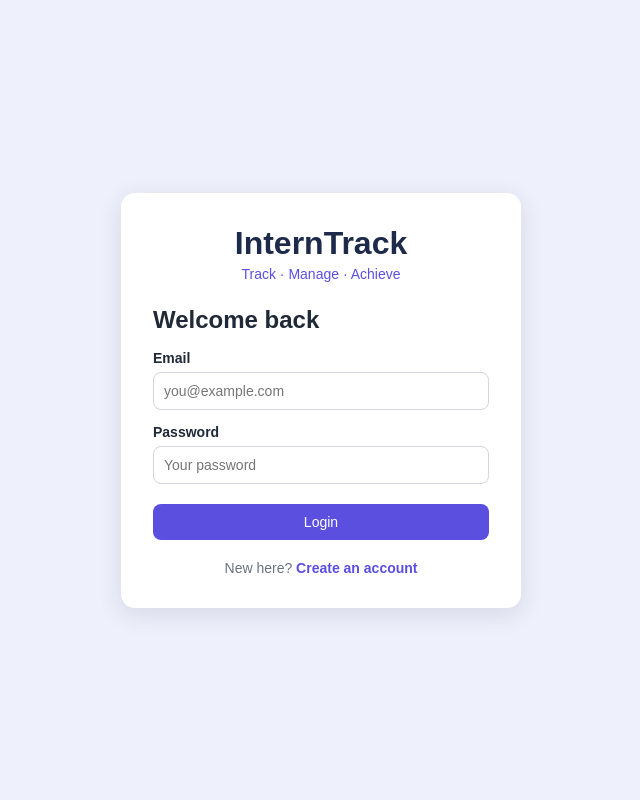
After one commit to HASIN-2007/InternTrack, a Flask app: page /login in a window 1280 px wide. The commit adds this page. Shown: the whole page, without its empty margins (319-959 px from the left). Run offline with Flask 3, Linux system fonts and the light colour scheme.

Commit message:
Protect routes with login and make applications private per user

```diff
--- a/app.py
+++ b/app.py
@@ -1,15 +1,28 @@
 import csv
 import io
+import os
 import sqlite3
-from flask import Flask, render_template, request, redirect, abort, Response
+from flask import (Flask, render_template, request, redirect, abort,
+                   Response, session)
+from werkzeug.security import generate_password_hash, check_password_hash
 
 app = Flask(__name__)
+app.secret_key = os.environ.get("SECRET_KEY", "dev-secret-key-change-me")
 
 DATABASE = "database.db"
 
 
 def init_db():
     conn = sqlite3.connect(DATABASE)
+    conn.execute("""
+        CREATE TABLE IF NOT EXISTS users (
+            id INTEGER PRIMARY KEY AUTOINCREMENT,
+            full_name TEXT NOT NULL,
+            email TEXT NOT NULL UNIQUE,
+            password_hash TEXT NOT NULL,
+            created_at TEXT DEFAULT CURRENT_TIMESTAMP
+        )
+    """)
     conn.execute("""
         CREATE TABLE IF NOT EXISTS applications (
             id INTEGER PRIMARY KEY AUTOINCREMENT,
@@ -22,23 +35,111 @@ def init_db():
             application_status TEXT NOT NULL DEFAULT 'Applied',
             job_link TEXT,
             notes TEXT,
-            created_at TEXT DEFAULT CURRENT_TIMESTAMP
+            created_at TEXT DEFAULT CURRENT_TIMESTAMP,
+            user_id INTEGER
         )
     """)
+
+    columns = [row[1] for row in conn.execute("PRAGMA table_info(applications)")]
+    if "user_id" not in columns:
+        conn.execute("ALTER TABLE applications ADD COLUMN user_id INTEGER")
+
     conn.commit()
     conn.close()
 
 
+@app.route("/register", methods=["GET", "POST"])
+def register():
+    if "user_id" in session:
+        return redirect("/")
+
+    error = None
+
+    if request.method == "POST":
+        full_name = request.form["full_name"].strip()
+        email = request.form["email"].strip().lower()
+        password = request.form["password"]
+        confirm_password = request.form["confirm_password"]
+
+        if full_name == "" or email == "" or password == "":
+            error = "All fields are required."
+        elif "@" not in email:
+            error = "Enter a valid email address."
+        elif len(password) < 6:
+            error = "Password must be at least 6 characters."
+        elif password != confirm_password:
+            error = "Passwords do not match."
+        else:
+            conn = sqlite3.connect(DATABASE)
+            existing = conn.execute(
+                "SELECT id FROM users WHERE email = ?", (email,)
+            ).fetchone()
+
+            if existing is not None:
+                error = "An account with this email already exists."
+                conn.close()
+            else:
+                conn.execute(
+                    "INSERT INTO users (full_name, email, password_hash) "
+                    "VALUES (?, ?, ?)",
+                    (full_name, email, generate_password_hash(password)),
+                )
+                conn.commit()
+                conn.close()
+                return redirect("/login")
+
+    return render_template("register.html", error=error)
+
+
+@app.route("/login", methods=["GET", "POST"])
+def login():
+    if "user_id" in session:
+        return redirect("/")
+
+    error = None
+
+    if request.method == "POST":
+        email = request.form["email"].strip().lower()
+        password = request.form["password"]
+
+        conn = sqlite3.connect(DATABASE)
+        conn.row_factory = sqlite3.Row
+        user = conn.execute(
+            "SELECT * FROM users WHERE email = ?", (email,)
+        ).fetchone()
+        conn.close()
+
+        if user is None or not check_password_hash(user["password_hash"], password):
+            error = "Invalid email or password."
+        else:
+            session.clear()
+            session["user_id"] = user["id"]
+            session["user_name"] = user["full_name"]
+            return redirect("/")
+
+    return render_template("login.html", error=error)
+
+
+@app.route("/logout", methods=["POST"])
+def logout():
+    session.clear()
+    return redirect("/login")
+
+
 @app.route("/")
 def home():
+    if "user_id" not in session:
+        return redirect("/login")
+    user_id = session["user_id"]
+
     search = request.args.get("search", "").strip()
     status = request.args.get("status", "")
 
     conn = sqlite3.connect(DATABASE)
     conn.row_factory = sqlite3.Row
 
-    query = "SELECT * FROM applications WHERE 1=1"
-    params = []
+    query = "SELECT * FROM applications WHERE user_id = ?"
+    params = [user_id]
 
     if search != "":
         query += " AND (company_name LIKE ? OR job_role LIKE ?)"
@@ -53,19 +154,23 @@ def home():
     applications = conn.execute(query, params).fetchall()
 
     total = conn.execute(
-        "SELECT COUNT(*) FROM applications"
+        "SELECT COUNT(*) FROM applications WHERE user_id = ?",
+        (user_id,),
     ).fetchone()[0]
     applied = conn.execute(
-        "SELECT COUNT(*) FROM applications WHERE application_status = ?",
-        ("Applied",),
+        "SELECT COUNT(*) FROM applications "
+        "WHERE user_id = ? AND application_status = ?",
+        (user_id, "Applied"),
     ).fetchone()[0]
     interview = conn.execute(
-        "SELECT COUNT(*) FROM applications WHERE application_status = ?",
-        ("Interview",),
+        "SELECT COUNT(*) FROM applications "
+        "WHERE user_id = ? AND application_status = ?",
+        (user_id, "Interview"),
     ).fetchone()[0]
     selected = conn.execute(
-        "SELECT COUNT(*) FROM applications WHERE application_status = ?",
-        ("Selected",),
+        "SELECT COUNT(*) FROM applications "
+        "WHERE user_id = ? AND application_status = ?",
+        (user_id, "Selected"),
     ).fetchone()[0]
 
     conn.close()
@@ -83,6 +188,10 @@ def home():
 
 @app.route("/add", methods=["GET", "POST"])
 def add_application():
+    if "user_id" not in session:
+        return redirect("/login")
+    user_id = session["user_id"]
+
     error = None
 
     if request.method == "POST":
@@ -102,11 +211,11 @@ def add_application():
             conn = sqlite3.connect(DATABASE)
             conn.execute(
                 """INSERT INTO applications
-                (company_name, job_role, job_type, location, applied_date,
-                 deadline, application_status, job_link, notes)
-                VALUES (?, ?, ?, ?, ?, ?, ?, ?, ?)""",
-                (company_name, job_role, job_type, location, applied_date,
-                 deadline, application_status, job_link, notes),
+                (user_id, company_name, job_role, job_type, location,
+                 applied_date, deadline, application_status, job_link, notes)
+                VALUES (?, ?, ?, ?, ?, ?, ?, ?, ?, ?)""",
+                (user_id, company_name, job_role, job_type, location,
+                 applied_date, deadline, application_status, job_link, notes),
             )
             conn.commit()
             conn.close()
@@ -117,10 +226,15 @@ def add_application():
 
 @app.route("/edit/<int:id>", methods=["GET", "POST"])
 def edit_application(id):
+    if "user_id" not in session:
+        return redirect("/login")
+    user_id = session["user_id"]
+
     conn = sqlite3.connect(DATABASE)
     conn.row_factory = sqlite3.Row
     application = conn.execute(
-        "SELECT * FROM applications WHERE id = ?", (id,)
+        "SELECT * FROM applications WHERE id = ? AND user_id = ?",
+        (id, user_id),
     ).fetchone()
 
     if application is None:
@@ -160,9 +274,9 @@ def edit_application(id):
                 SET company_name = ?, job_role = ?, job_type = ?,
                     location = ?, applied_date = ?, deadline = ?,
                     application_status = ?, job_link = ?, notes = ?
-                WHERE id = ?""",
+                WHERE id = ? AND user_id = ?""",
                 (company_name, job_role, job_type, location, applied_date,
-                 deadline, application_status, job_link, notes, id),
+                 deadline, application_status, job_link, notes, id, user_id),
             )
             conn.commit()
             conn.close()
@@ -174,8 +288,15 @@ def edit_application(id):
 
 @app.route("/delete/<int:id>", methods=["POST"])
 def delete_application(id):
+    if "user_id" not in session:
+        return redirect("/login")
+    user_id = session["user_id"]
+
     conn = sqlite3.connect(DATABASE)
-    conn.execute("DELETE FROM applications WHERE id = ?", (id,))
+    conn.execute(
+        "DELETE FROM applications WHERE id = ? AND user_id = ?",
+        (id, user_id),
+    )
     conn.commit()
     conn.close()
     return redirect("/")
@@ -183,10 +304,15 @@ def delete_application(id):
 
 @app.route("/export")
 def export_csv():
+    if "user_id" not in session:
+        return redirect("/login")
+    user_id = session["user_id"]
+
     conn = sqlite3.connect(DATABASE)
     conn.row_factory = sqlite3.Row
     rows = conn.execute(
-        "SELECT * FROM applications ORDER BY id DESC"
+        "SELECT * FROM applications WHERE user_id = ? ORDER BY id DESC",
+        (user_id,),
     ).fetchall()
     conn.close()
 
--- a/static/style.css
+++ b/static/style.css
@@ -257,3 +257,102 @@ input, select, textarea {
 .btn-clear:hover {
     color: #1f2937;
 }
+/* Login and register pages */
+.auth-body {
+    display: flex;
+    justify-content: center;
+    align-items: center;
+    min-height: 100vh;
+    padding: 20px;
+    background: #eef0fb;
+}
+
+.auth-card {
+    width: 100%;
+    max-width: 400px;
+    background: white;
+    border-radius: 14px;
+    padding: 32px;
+    box-shadow: 0 6px 24px rgba(30, 42, 74, 0.12);
+}
+
+.auth-logo {
+    margin: 0;
+    text-align: center;
+    color: #1e2a4a;
+}
+
+.auth-tagline {
+    text-align: center;
+    color: #5b4fe0;
+    margin: 4px 0 24px 0;
+    font-size: 14px;
+}
+
+.auth-card h2 {
+    margin: 0 0 16px 0;
+}
+
+.auth-form {
+    display: flex;
+    flex-direction: column;
+    gap: 14px;
+}
+
+.auth-form label {
+    display: flex;
+    flex-direction: column;
+    gap: 6px;
+    font-weight: bold;
+    font-size: 14px;
+}
+
+.auth-form .btn {
+    width: 100%;
+    margin-top: 6px;
+}
+
+.auth-switch {
+    text-align: center;
+    margin: 20px 0 0 0;
+    font-size: 14px;
+    color: #6b7280;
+}
+
+.auth-switch a {
+    color: #5b4fe0;
+    text-decoration: none;
+    font-weight: bold;
+}
+
+/* Sidebar user box */
+.sidebar {
+    display: flex;
+    flex-direction: column;
+}
+
+.user-box {
+    margin-top: auto;
+    padding-top: 20px;
+    border-top: 1px solid #34436b;
+}
+
+.user-name {
+    margin: 0 0 10px 0;
+    font-size: 14px;
+    color: #cbd5e1;
+}
+
+.btn-logout {
+    width: 100%;
+    background: #34436b;
+    color: white;
+    border: none;
+    padding: 9px;
+    border-radius: 8px;
+    cursor: pointer;
+}
+
+.btn-logout:hover {
+    background: #dc2626;
+}
--- /dev/null
+++ b/templates/auth_base.html
@@ -0,0 +1,16 @@
+<!DOCTYPE html>
+<html lang="en">
+<head>
+    <meta charset="UTF-8">
+    <meta name="viewport" content="width=device-width, initial-scale=1.0">
+    <title>{% block title %}InternTrack{% endblock %}</title>
+    <link rel="stylesheet" href="{{ url_for('static', filename='style.css') }}">
+</head>
+<body class="auth-body">
+    <div class="auth-card">
+        <h1 class="auth-logo">InternTrack</h1>
+        <p class="auth-tagline">Track · Manage · Achieve</p>
+        {% block content %}{% endblock %}
+    </div>
+</body>
+</html>
--- /dev/null
+++ b/templates/login.html
@@ -0,0 +1,23 @@
+{% extends "auth_base.html" %}
+
+{% block title %}Login - InternTrack{% endblock %}
+
+{% block content %}
+<h2>Welcome back</h2>
+
+{% if error %}
+    <p class="error">{{ error }}</p>
+{% endif %}
+
+<form class="auth-form" method="POST" action="/login">
+    <label>Email
+        <input type="email" name="email" placeholder="you@example.com" required>
+    </label>
+    <label>Password
+        <input type="password" name="password" placeholder="Your password" required>
+    </label>
+    <button class="btn" type="submit">Login</button>
+</form>
+
+<p class="auth-switch">New here? <a href="/register">Create an account</a></p>
+{% endblock %}
```
Also changed, not shown: templates/base.html (+9 -0 lines), templates/register.html (added, +29 -0 lines), test_app.py (+100 -1 lines), README.md.
